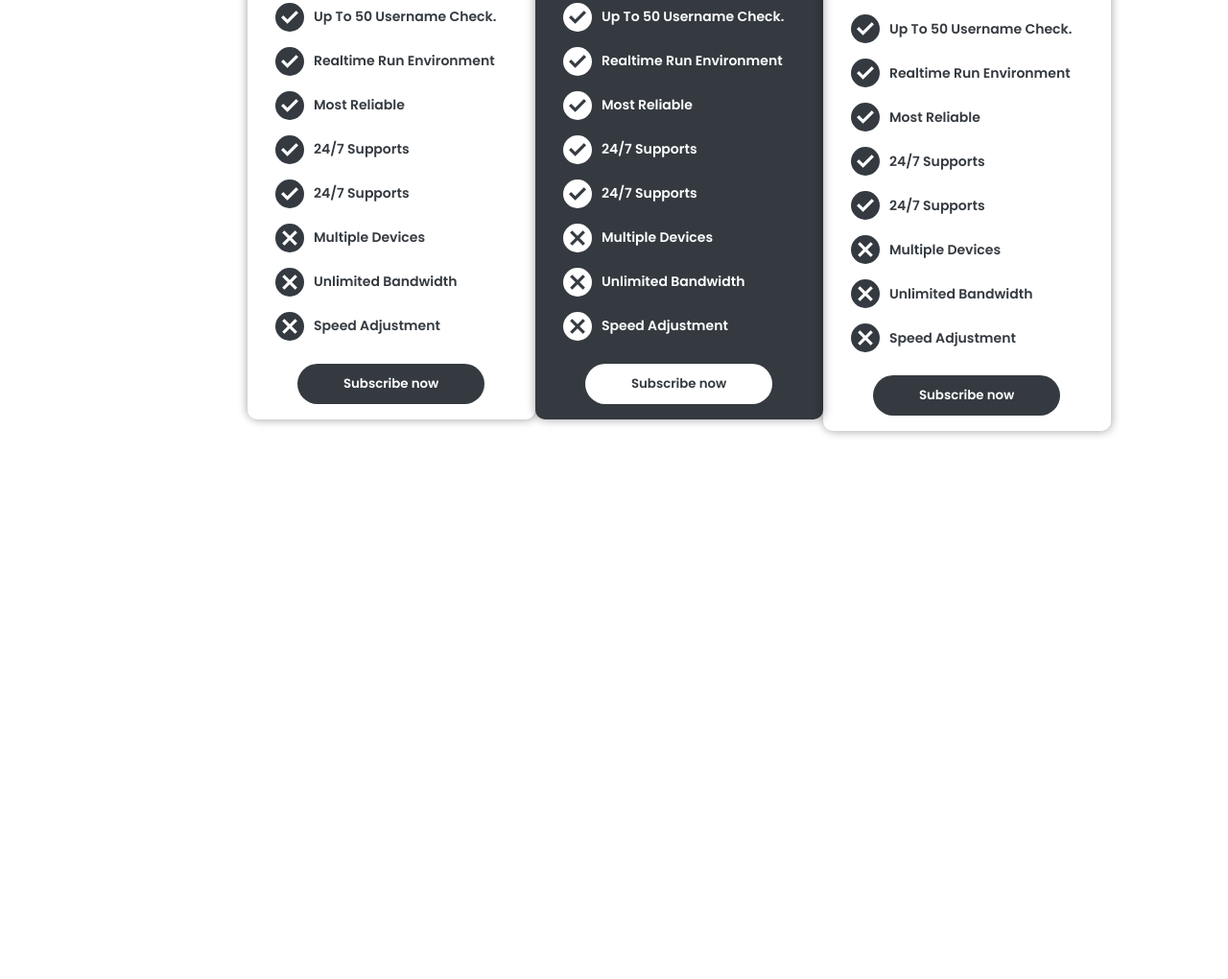
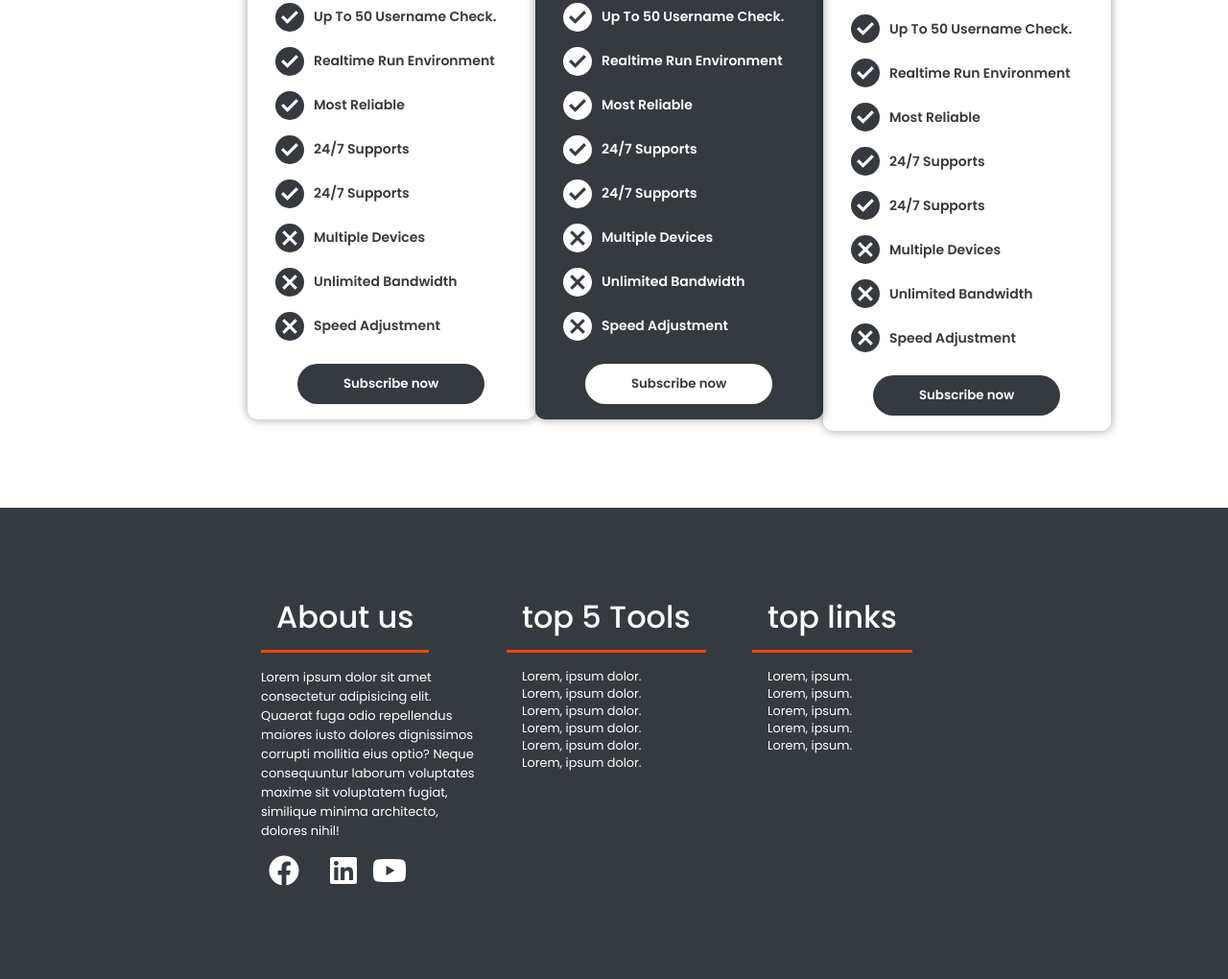
Before and after one commit to MD-Rahed-Mia/seomart, a plain HTML site: page index.html in a window 1280 px wide. Shown: the part 2810-3830 px from the top of the page at 96% size. Before the commit the page ends 3339 px from the top, so only its background shows below. Drawn offline with nearby package versions, Linux system fonts and the light colour scheme.

Commit message:
footer added

```diff
--- a/index.html
+++ b/index.html
@@ -14,6 +14,9 @@
   <!-- google icons cdn -->
   <link rel="stylesheet"
     href="https://fonts.googleapis.com/css2?family=Material+Symbols+Outlined:opsz,wght,FILL,GRAD@20..48,100..700,0..1,-50..200" />
+
+    <!-- font awesome cdn  -->
+    <link rel="stylesheet" href="https://cdnjs.cloudflare.com/ajax/libs/font-awesome/6.4.2/css/all.min.css">
 </head>
 
 <body>
@@ -488,6 +491,51 @@
     </div>
   </div>
 
+  <!------------------ pricing ends here --------------->
+
+  <div class="footer">
+    <div class="footer_content">
+
+
+    <div class="footer_about_us">
+      <h3>About us</h3>
+      <p>Lorem ipsum dolor sit amet consectetur adipisicing elit. Quaerat fuga odio repellendus maiores iusto dolores dignissimos corrupti mollitia eius optio? Neque consequuntur laborum voluptates maxime sit voluptatem fugiat, similique minima architecto, dolores nihil!</p>
+      <div class="footer_social_box">
+        <ul>
+          <li><i class="fa-brands fa-facebook"></i></li>
+          <li><i class="fa-brands fa-x-twitter"></i></li>
+          <li><i class="fa-brands fa-linkedin"></i></li>
+          <li><i class="fa-brands fa-youtube"></i></li>
+
+        </ul>
+      </div>
+    </div>
+
+    <div class="top_tools">
+      <h3>top 5 Tools</h3>
+      <ul>
+        <li>Lorem, ipsum dolor.</li>
+        <li>Lorem, ipsum dolor.</li>
+        <li>Lorem, ipsum dolor.</li>
+        <li>Lorem, ipsum dolor.</li>
+        <li>Lorem, ipsum dolor.</li>
+        <li>Lorem, ipsum dolor.</li>
+      </ul>
+    </div>
+
+    <div class="top_links">
+      <h3>top links</h3>
+      <ul>
+        <li><a href="#">Lorem, ipsum.</a></li>
+        <li><a href="#">Lorem, ipsum.</a></li>
+        <li><a href="#">Lorem, ipsum.</a></li>
+        <li><a href="#">Lorem, ipsum.</a></li>
+        <li><a href="#">Lorem, ipsum.</a></li>
+      </ul>
+    </div>
+    </div>
+
+  </div>
   <script src="main.js"></script>
 </body>
 
--- a/style.css
+++ b/style.css
@@ -566,3 +566,93 @@
     row-gap: 1.5rem;
   }
 }
+
+/* ------------------- pricing ends hre---------------------*/
+/* ------------------- footer starts here---------------------*/
+.footer{
+  width: 100%;
+  min-height: 300px;
+  background: #343a40;
+}
+.footer_content{
+  width: 70%;
+  display: grid;
+  grid-template-columns: repeat(3, 1fr);
+  color: white;
+  padding: 4rem;
+  justify-content: center;
+  margin: 0 auto;
+}
+
+.footer_about_us{
+  padding: 1rem;
+}
+
+.footer_about_us h3{
+  font-size: 2rem;
+  font-weight: 500;
+  padding: 0.6rem 1rem;
+  border-bottom: 3px solid orangered;
+  width: fit-content;
+}
+
+.footer_about_us p {
+  font-size: 13px;
+  margin-top: 1rem;
+}
+.footer_about_us ul{
+  display: flex;
+  align-items: center;
+}
+
+.footer_about_us ul li{
+  list-style-type: none;
+  font-size: 2rem;
+  padding: 0.5rem;
+}
+.top_tools{
+  padding: 1rem;
+}
+
+.top_tools h3{
+  font-size: 2rem;
+  font-weight: 500;
+  padding: 0.6rem 1rem;
+  border-bottom: 3px solid orangered;
+  width: fit-content;
+}
+.top_tools ul{
+  margin-left: 1rem;
+  margin-top: 1rem;
+}
+
+.top_tools ul li{
+  list-style-type: none;
+  font-size: 0.8rem;
+}
+
+.top_links{
+  padding: 1rem;
+}
+
+.top_links h3{
+
+  font-size: 2rem;
+  font-weight: 500;
+  padding: 0.6rem 1rem;
+  border-bottom: 3px solid orangered;
+  width: fit-content;
+}
+.top_links ul{
+  margin-left: 1rem;
+  margin-top: 1rem;
+}
+
+.top_links ul li{
+  list-style-type: none;
+  font-size: 0.8rem;
+}
+.top_links ul li a{
+  color: white;
+  text-decoration: none;
+}
```
